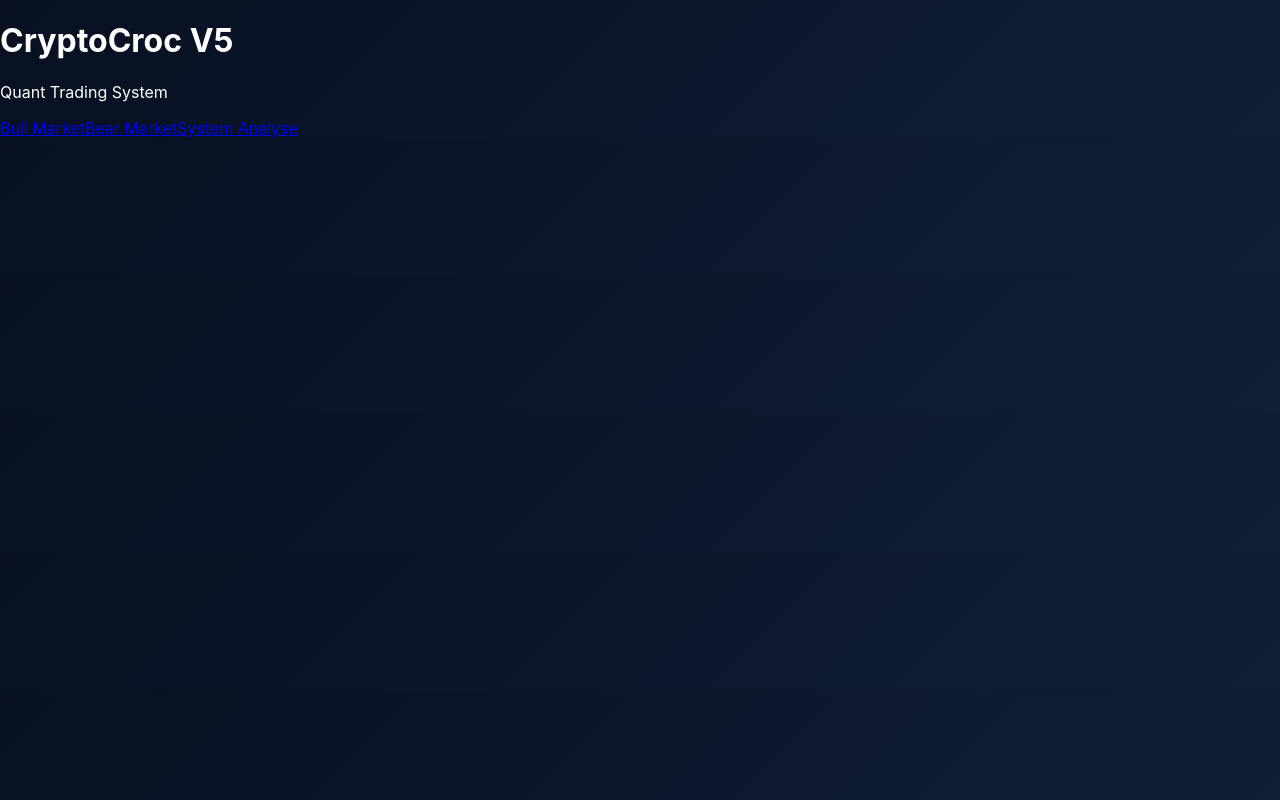
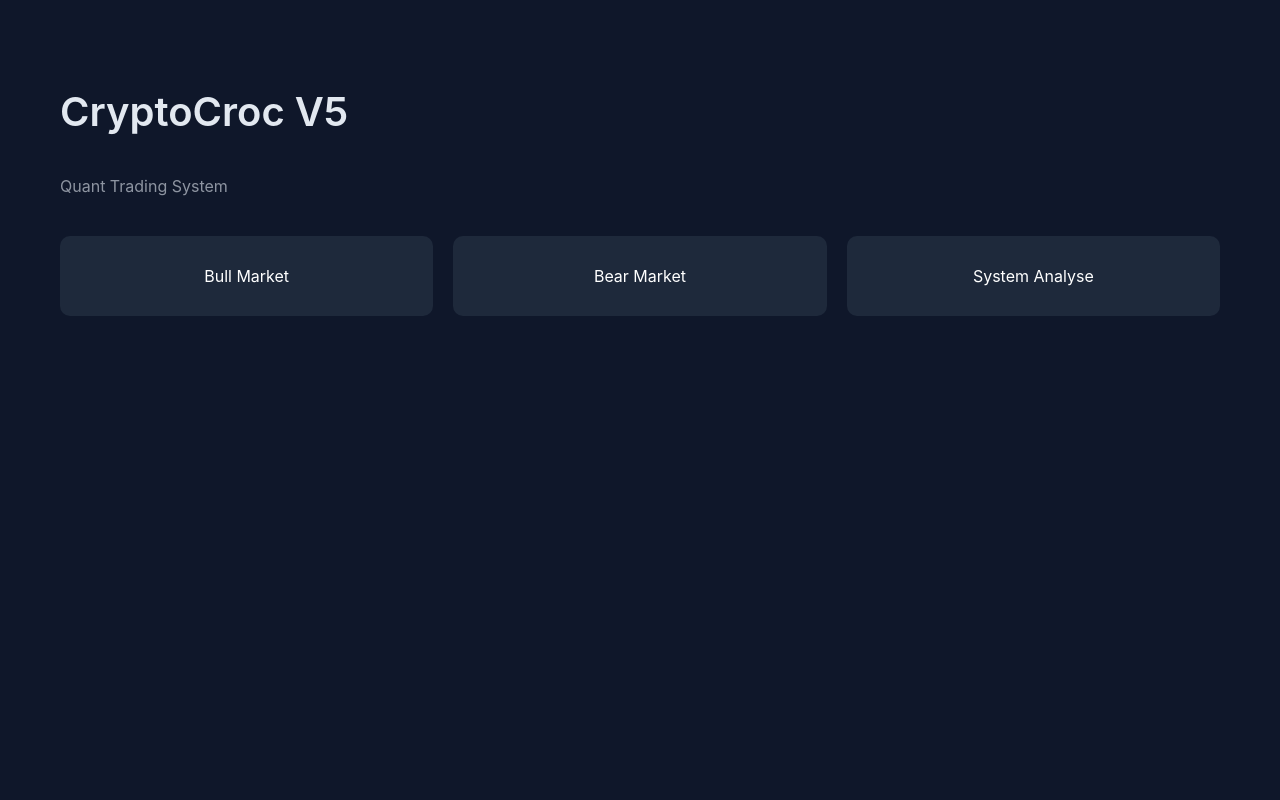
Before and after one commit to franselsimmons/main-funnel-trader, a Next.js app: page / in a window 1280 px wide. Built offline with nearby package versions, Linux system fonts and the light colour scheme.

Commit message:
Update globals.css

```diff
--- a/styles/globals.css
+++ b/styles/globals.css
@@ -1,56 +1,78 @@
 body {
   margin: 0;
-  background: linear-gradient(135deg, #081020, #0f1f38);
-  color: white;
+  background: #0f172a;
+  color: #e2e8f0;
   font-family: Inter, sans-serif;
 }
 
-.layout {
-  padding: 40px;
-  max-width: 1200px;
+.page {
+  padding: 60px;
+  max-width: 1400px;
   margin: auto;
 }
 
-.title {
-  font-size: 42px;
-  margin-bottom: 10px;
+.headline {
+  font-size: 40px;
+  font-weight: 600;
+  margin-bottom: 40px;
 }
 
-.subtitle {
-  opacity: 0.7;
-  margin-bottom: 30px;
+.sub {
+  opacity: 0.6;
+  margin-bottom: 40px;
 }
 
-.grid {
+.navGrid {
   display: grid;
-  grid-template-columns: repeat(auto-fill, minmax(240px, 1fr));
+  grid-template-columns: repeat(3, 1fr);
   gap: 20px;
 }
 
-.card {
-  background: rgba(255,255,255,0.05);
-  backdrop-filter: blur(10px);
-  padding: 20px;
-  border-radius: 14px;
+.navCard {
+  padding: 30px;
+  background: #1e293b;
+  border-radius: 10px;
+  text-align: center;
+  text-decoration: none;
+  color: white;
   transition: 0.3s ease;
-  border: 1px solid rgba(255,255,255,0.08);
 }
 
-.card:hover {
-  transform: translateY(-4px);
-  background: rgba(255,255,255,0.08);
+.navCard:hover {
+  background: #334155;
 }
 
-.stageTag {
-  margin-top: 10px;
-  font-size: 12px;
-  opacity: 0.6;
+.section {
+  margin-bottom: 50px;
 }
 
-.stage {
-  margin-top: 40px;
+.sectionHeader {
+  display: flex;
+  justify-content: space-between;
+  margin-bottom: 15px;
+}
+
+.table {
+  border: 1px solid rgba(255,255,255,0.08);
+  border-radius: 8px;
+  overflow: hidden;
+}
+
+.row {
+  display: grid;
+  grid-template-columns: 1fr 1fr 1fr 1fr;
+  padding: 16px;
+  border-bottom: 1px solid rgba(255,255,255,0.05);
+}
+
+.row:hover {
+  background: #1e293b;
+}
+
+.symbol {
+  font-weight: 600;
 }
 
 .error {
-  color: #ff6b6b;
+  color: #ef4444;
 }
```
